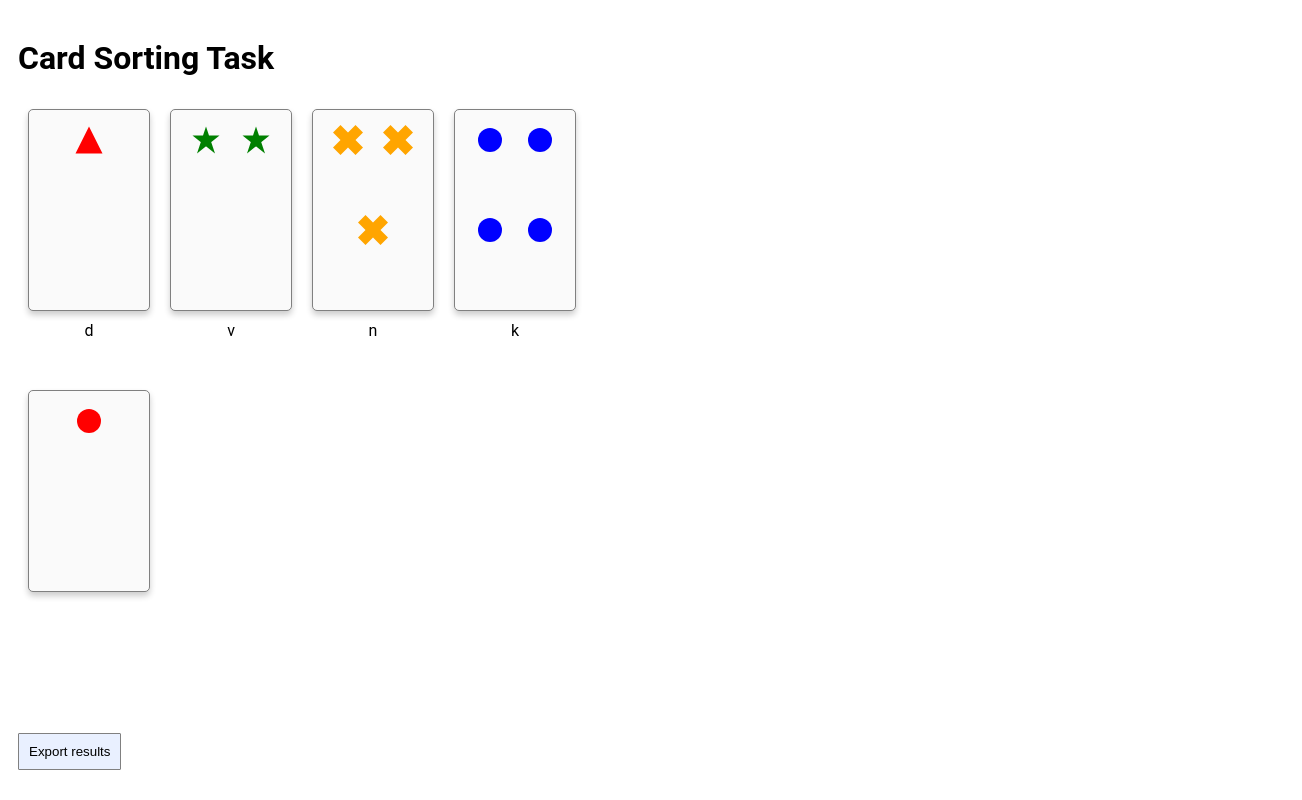
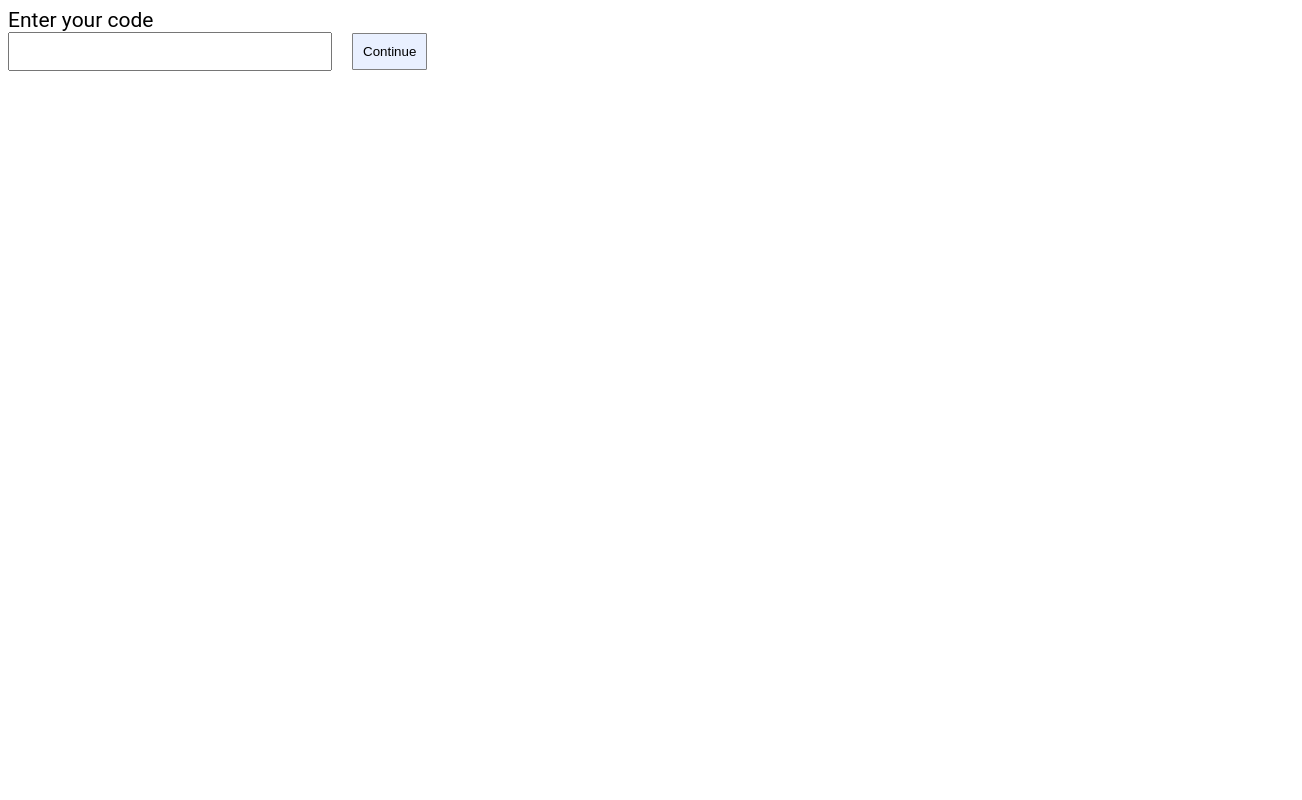
Before and after one commit to nrimsky/cardmatching, a React (Create React App) app: page / in a window 1280 px wide. Shown: the whole page, 1302 px wide, since content can reach past the window. Built offline with nearby package versions, Linux system fonts and the light colour scheme.

Commit message:
Add intro and correct result export

```diff
--- a/src/App.css
+++ b/src/App.css
@@ -84,3 +84,21 @@ button.export:hover {
   justify-content: center;
   display: flex;
 }
+
+.intro {
+  font-size: 21px;
+}
+
+.intro > button {
+  margin-left: 20px;
+  padding: 10px;
+  border: 1px solid grey;
+  border-radius: 1px;
+  background-color: #e9f0ff;
+  cursor: pointer;
+}
+
+.intro > input {
+  width: 300px;
+  padding: 10px;
+}
--- a/src/App.js
+++ b/src/App.js
@@ -1,40 +1,62 @@
 import React, { useState, useEffect } from 'react';
 import Card from './components/Card';
 import './App.css'
-import { generateDeck, generateRule, isCorrectMatch } from './lib/helpers';
+import { generateDeck, generateNewRule, isCorrectMatch, generateRule } from './lib/helpers';
+import Intro from './components/Intro';
 
 const MAX_ROUNDS = 64;
 const CONSECUTIVE_CORRECT_ANSWERS = 10;
 
 function App() {
   const [cards, setCards] = useState([]);
-  const [rule, setRule] = useState();
+  const [rule, setRule] = useState(null);
   const [results, setResults] = useState([]);
   const [refIdx, setRefIdx] = useState(0);
   const [startTime, setStartTime] = useState(null);
   const [message, setMessage] = useState('   ');
   const [roundsCompleted, setRoundsCompleted] = useState(0);
+  const [introFinished, setIntroFinished] = useState(false);
+  const [lastRule, setLastRule] = useState(null);
+  const [lastCorr, setLastCorr] = useState(null);
+  const [lastCorrectCard, setLastCorrectCard] = useState(null);
+  const [persevErrors, setPersevErrors] = useState(0);
+  const [persev, setPersev] = useState(0);
+  const [subnum, setSubnum] = useState(null);
 
   useEffect(() => {
-    startNewRound();
-  }, []);
+    if (introFinished && startTime === null) {
+      setStartTime(Date.now());
+      startNewRound();
+    }
+  }, [introFinished]);
+
+  useEffect(() => {
+    if (lastRule !== null && rule !== lastRule) {
+      setPersev(0);
+    }
+  }, [rule]);
+
 
   const startNewRound = () => {
-    const newRule = generateRule();
+    let newRule;
+    if (rule) {
+      newRule = generateNewRule(rule);
+    } else {
+      newRule = generateRule();
+    }
     setRule(newRule);
     const cards = generateDeck(newRule);
     setCards(cards);
-    setStartTime(Date.now()); // Set the start time when a new rule is generated
-    setRefIdx(results.length);
   }
 
   useEffect(() => {
-    if (results.length - refIdx >= 10) {
+    if (results.length - refIdx >= CONSECUTIVE_CORRECT_ANSWERS) {
       const last10 = results.slice(results.length - CONSECUTIVE_CORRECT_ANSWERS, results.length);
       // Were all correct?
-      if (last10.every(result => result.isCorrect)) {
+      if (last10.every(result => result.corr === 1)) {
         startNewRound();
         setRoundsCompleted(prevRoundsCompleted => prevRoundsCompleted + 1);
+        setRefIdx(results.length);
       }
     }
   }, [results, refIdx]);
@@ -50,31 +72,55 @@ function App() {
     };
   }, [message]);
 
-  const handleCardClick = (card) => {
-
+  const handleCardClick = (card, index) => {
     const isCorrectMatchCard = isCorrectMatch(card, cards[cards.length - 1], rule);
-    const timeElapsed = Date.now() - startTime;
+    const abstime = (Date.now() - startTime)/1000;
+    const timeElapsed = abstime - results[results.length - 1]?.abstime ?? 0;
+    const persevError = !isCorrectMatchCard && lastRule !== null && isCorrectMatch(card, cards[cards.length - 1], lastRule);
 
     setResults(prevResults => {
       const newResults = [...prevResults, {
-        isCorrect: isCorrectMatchCard,
-        timeElapsed: timeElapsed / 1000,
+        subnum: subnum,
+        trial: prevResults.length + 1,
+        run: roundsCompleted + 1,
         rule: rule,
+        color: card.color,
+        shape: card.shape,
+        number: card.number,
+        resp: index + 1,
+        corr: isCorrectMatchCard ? 1 : 0,
+        lastrule: lastRule,
+        last_corr: lastCorr,
+        corr_col: lastCorrectCard?.color,
+        corr_shape: lastCorrectCard?.shape,
+        corr_num: lastCorrectCard?.number,
+        persev: persev,
+        persev_err: persevError ? 1 : 0,
+        rt: timeElapsed,
+        abstime: abstime,
       }];
       return newResults;
     });
+
+    setLastRule(rule);
+    setLastCorr(isCorrectMatchCard);
+    setLastCorrectCard(cards[cards.length - 1]);
+    setPersevErrors(persevErrors + (persevError ? 1 : 0));
+    setPersev(persev + (isCorrectMatchCard ? 0 : 1));
 
     setMessage(isCorrectMatchCard ? 'Correct!' : 'Incorrect!');
 
     const newDeck = generateDeck(rule);
     setCards(newDeck);
+  };
 
-    setStartTime(Date.now());
-  };
 
   useEffect(() => {
     // dvnk maps to 0123 for the 4 cards
     // we have onPress listeners for keys d v n k
+    if (!introFinished) {
+      return;
+    }
     const handleKeyPress = (event) => {
       const key = event.key;
       if (key === 'd') {
@@ -93,19 +139,26 @@ function App() {
     return () => {
       document.removeEventListener('keypress', handleKeyPress);
     };
-  }, [cards]);
-
+  }, [cards, handleCardClick, introFinished]);
 
   const exportResults = () => {
-    const blob = new Blob([JSON.stringify(results, null, 2)], { type: 'application/json' });
+    let csvContent = "subnum,trial,run,rule,color,shape,number,resp,corr,lastrule,last_corr,corr_col,corr_shape,corr_num,persev,persev_err,rt,abstime\n";
+    results.forEach(function (rowArray) {
+      let row = Object.values(rowArray).join(",");
+      csvContent += row + "\r\n";
+    });
+
+    const blob = new Blob([csvContent], { type: 'text/csv' });
     const link = document.createElement("a");
     const url = URL.createObjectURL(blob);
     link.href = url;
-    link.download = "results.json";
+    link.download = "results.csv";
     document.body.appendChild(link);
     link.click();
     document.body.removeChild(link);
   }
+
+
 
   if (roundsCompleted >= MAX_ROUNDS) {
     return (
@@ -117,6 +170,13 @@ function App() {
     );
   }
 
+  if (!introFinished) {
+    return <Intro onComplete={(code) => {
+      setIntroFinished(true);
+      setSubnum(code);
+    }} />
+  }
+
   return (
     <div className='game'>
       <h1>Card Sorting Task</h1>
@@ -124,7 +184,7 @@ function App() {
 
         {cards.slice(0, 4).map((card, index) => (
           <div className='card-wrapper' key={index} >
-            <Card {...card} id={index} isSelectable={true} onClick={() => handleCardClick(card)} />
+            <Card {...card} id={index} isSelectable={true} onClick={() => handleCardClick(card, index)} />
             <span className='letter'>{['d', 'v', 'n', 'k'][index]}</span>
           </div>
         ))}
--- /dev/null
+++ b/src/components/Intro.jsx
@@ -0,0 +1,58 @@
+import React from "react";
+import { useState, useEffect } from "react";
+
+const text =
+  "You are about to take part in an experiment in which you need to categorise cards based on the pictures appearing on them. To begin, you will see four piles.";
+
+const text2 =
+  "Each pile has a different number, colour, and shape. A new card is displayed below the piles for which you will determine which pile each belongs to. From left to right, the piles correspond with 'd' 'v' 'n' then 'k.' Press the corresponding key to choose what pile each new card belongs in. The correct answer depends upon a rule, but you will not know what the rule is. But, we will tell you on each trial whether or not you were correct.";
+
+const text3 =
+  "Finally, the rule may change during the task, so when it does, you should figure out what the rule is as quickly as possible and change with it.";
+
+const allText = ["", text, text2, text3];
+
+export default function Intro({ onComplete }) {
+  const [textIndex, setTextIndex] = useState(0);
+  const [code, setCode] = useState("");
+
+  const handleNext = () => {
+    if (textIndex < allText.length - 1) {
+      setTextIndex(textIndex + 1);
+    } else {
+      onComplete(code);
+    }
+  };
+
+  useEffect(() => {
+    if (textIndex > 0) {
+      window.addEventListener("keydown", handleNext);
+      return () => {
+        window.removeEventListener("keydown", handleNext);
+      };
+    }
+  }, [textIndex]);
+
+  if (textIndex === 0) {
+    return (
+      <div className="intro">
+        <div className="intro-text">Enter your code</div>
+        <input
+          type="text"
+          value={code}
+          onChange={(e) => setCode(e.target.value)}
+        />
+        <button onClick={handleNext}>Continue</button>
+      </div>
+    );
+  }
+
+  return (
+    <div className="intro">
+      <div className="intro-text">
+        <p>{allText[textIndex]}</p>
+      </div>
+      <p>Press any key to continue</p>
+    </div>
+  );
+}
```
Also changed, not shown: src/lib/helpers.js, 1 other file (tests, documents, lock files or other folders).
